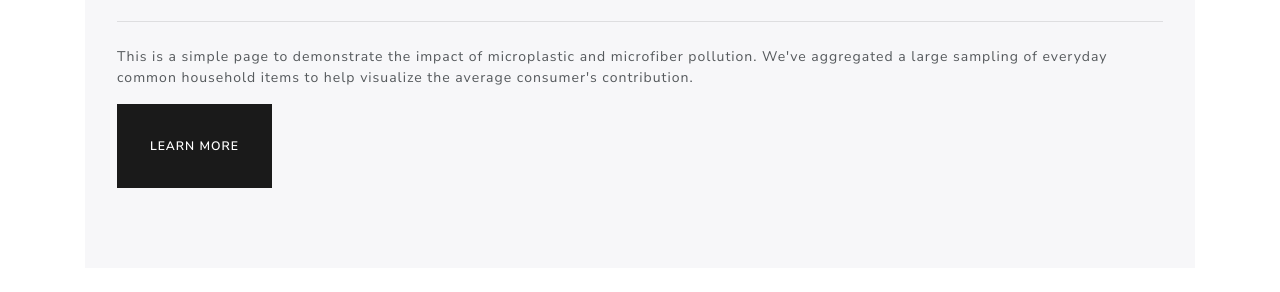
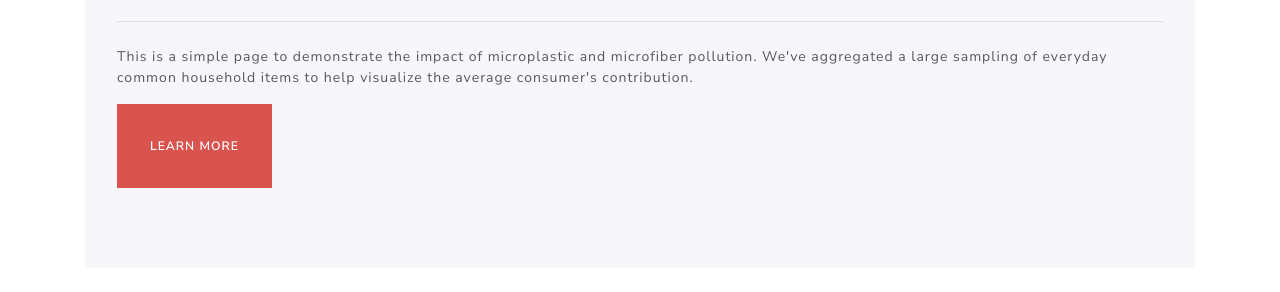
Before and after one commit to swarm-project/swarm-project.github.io, a plain HTML site: page index.html in a window 1280 px wide. Shown: the part 277-569 px from the top of the page. Drawn offline with nearby package versions, Linux system fonts and the light colour scheme.

Commit message:
styling lead button

```diff
--- a/index.html
+++ b/index.html
@@ -48,7 +48,7 @@
         <hr class="my-4">
         <p>This is a simple page to demonstrate the impact of microplastic and microfiber pollution. We've aggregated a large sampling of everyday common household items to help visualize the average consumer's contribution.</p>
         <p class="lead">
-            <a id="learnMore" class="btn btn-primary btn-lg" href="#" role="button">Learn more</a>
+            <a id="learnMore" class="btn btn-danger btn-lg" href="#" role="button">Learn more</a>
           </p>
       </div>
     </section>
```
